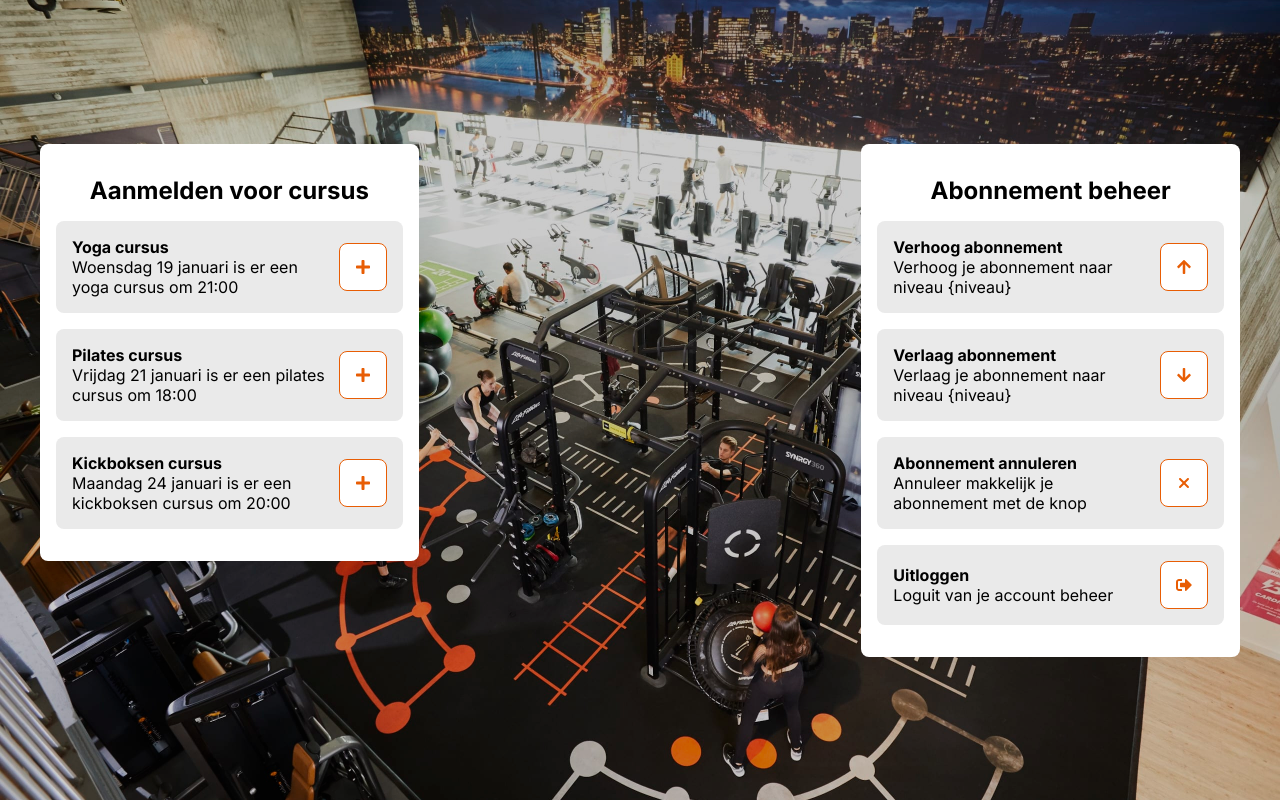
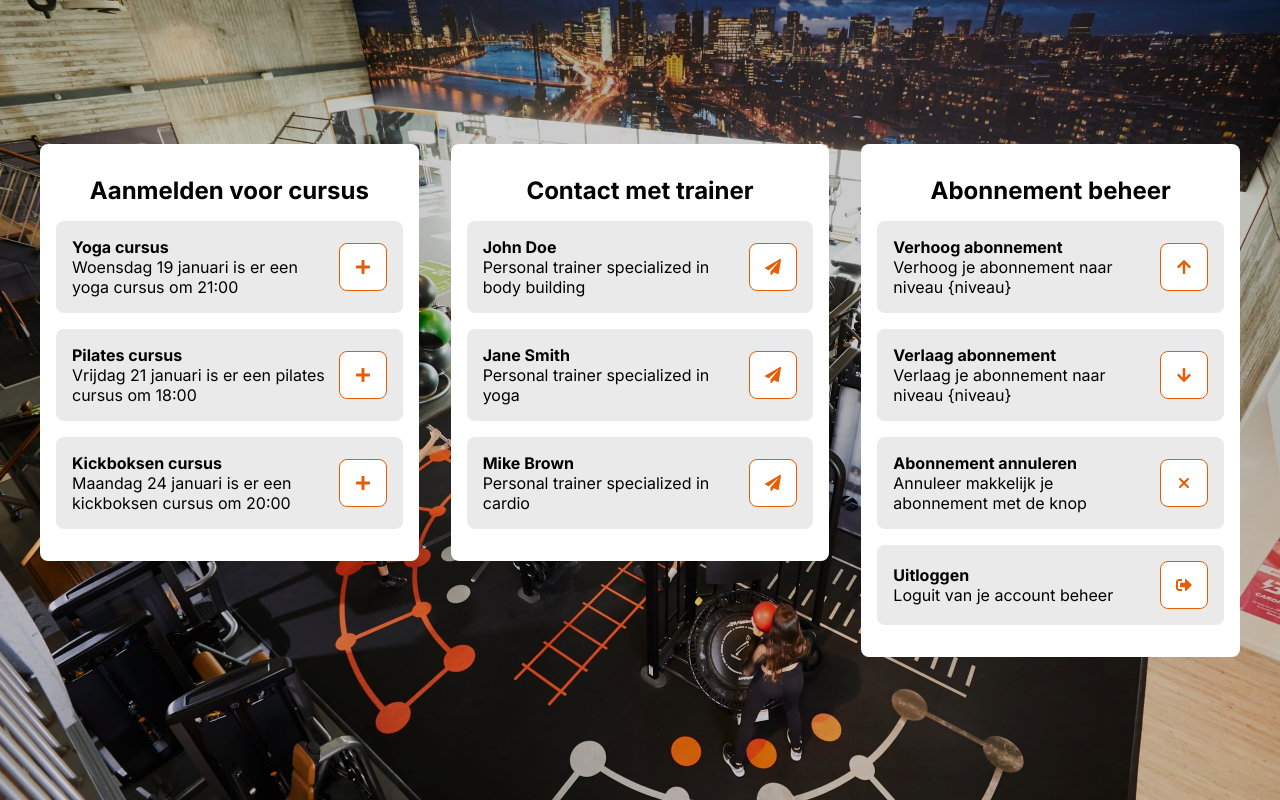
Before and after one commit to finnjosten/sportschool, a React (Vite) app in the folder kastoe/: page /account in a window 1280 px wide. Built offline with nearby package versions, Linux system fonts and the light colour scheme.

Commit message:
written error fix

```diff
--- a/kastoe/src/accountPage/accountPage.jsx
+++ b/kastoe/src/accountPage/accountPage.jsx
@@ -173,7 +173,7 @@ function AccountPage() {
                             items={cursusOptions}
                             onOpenPopup={handleOpenCursusPopup}
                         />
-                        <trainerCard
+                        <TrainerCard
                             title="Contact met trainer"
                             items={trainerOptions}
                             onOpenPopup={handleOpenTrainerPopup}
```
